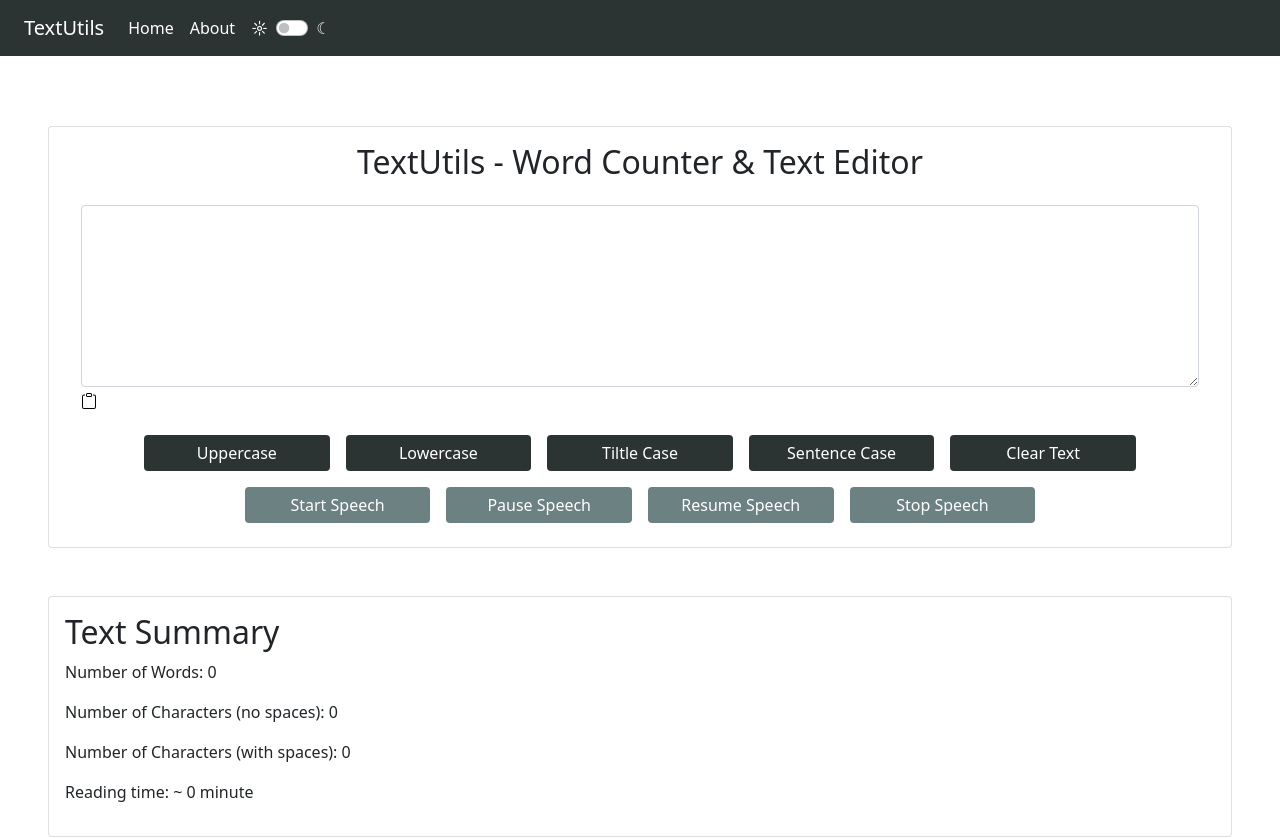
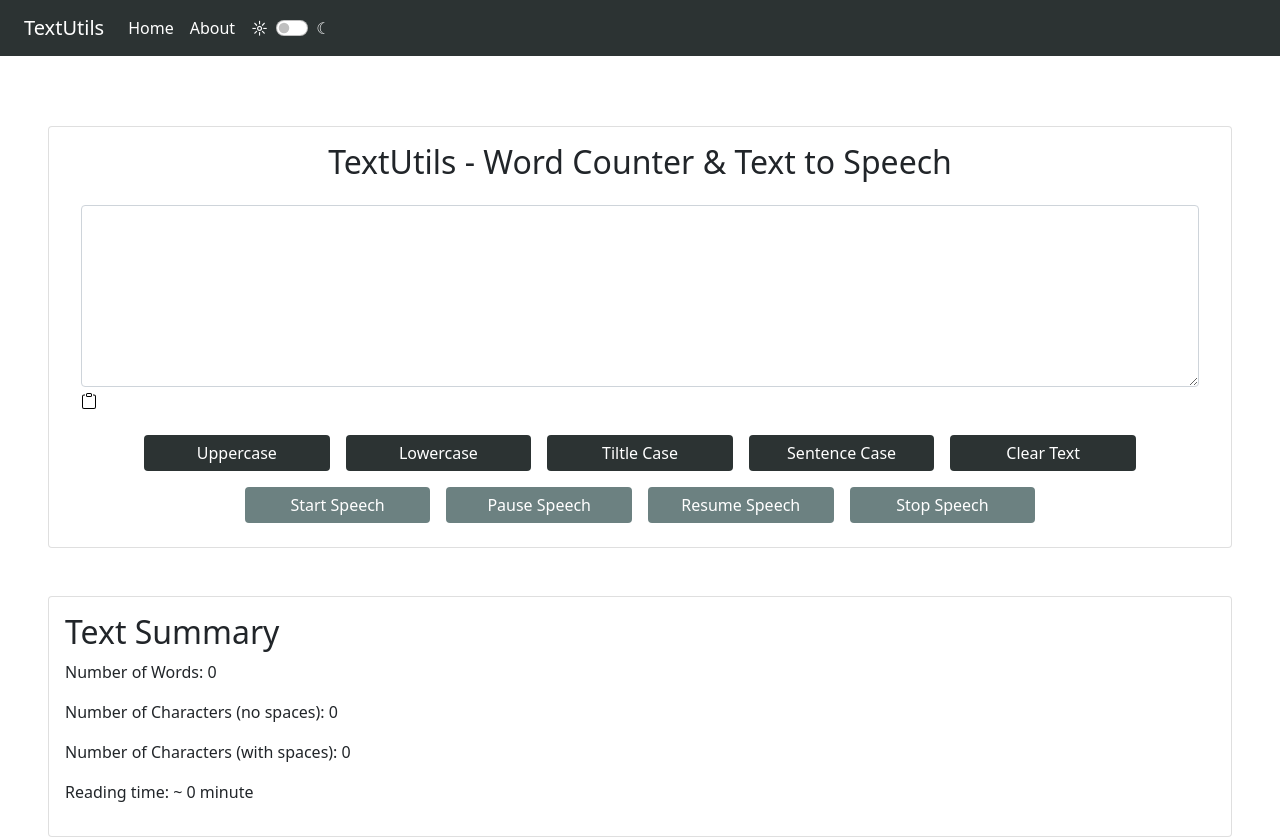
Before and after one commit to alialpha007/TextUtils, a React (Create React App) app: page / in a window 1280 px wide. Shown: the top 838 px of the page. Built offline with nearby package versions, Linux system fonts and the light colour scheme.

Commit message:
minor changes in header

```diff
--- a/src/Components/TextForm.js
+++ b/src/Components/TextForm.js
@@ -144,7 +144,7 @@ function TextForm(props) {
               color: mode === "primary" ? "dark" : "#2C3333",
             }}
           >
-            TextUtils - Word Counter & Text Editor
+            TextUtils - Word Counter & Text to Speech
           </h2>
           <Form.Group
             className="card-body"
```
